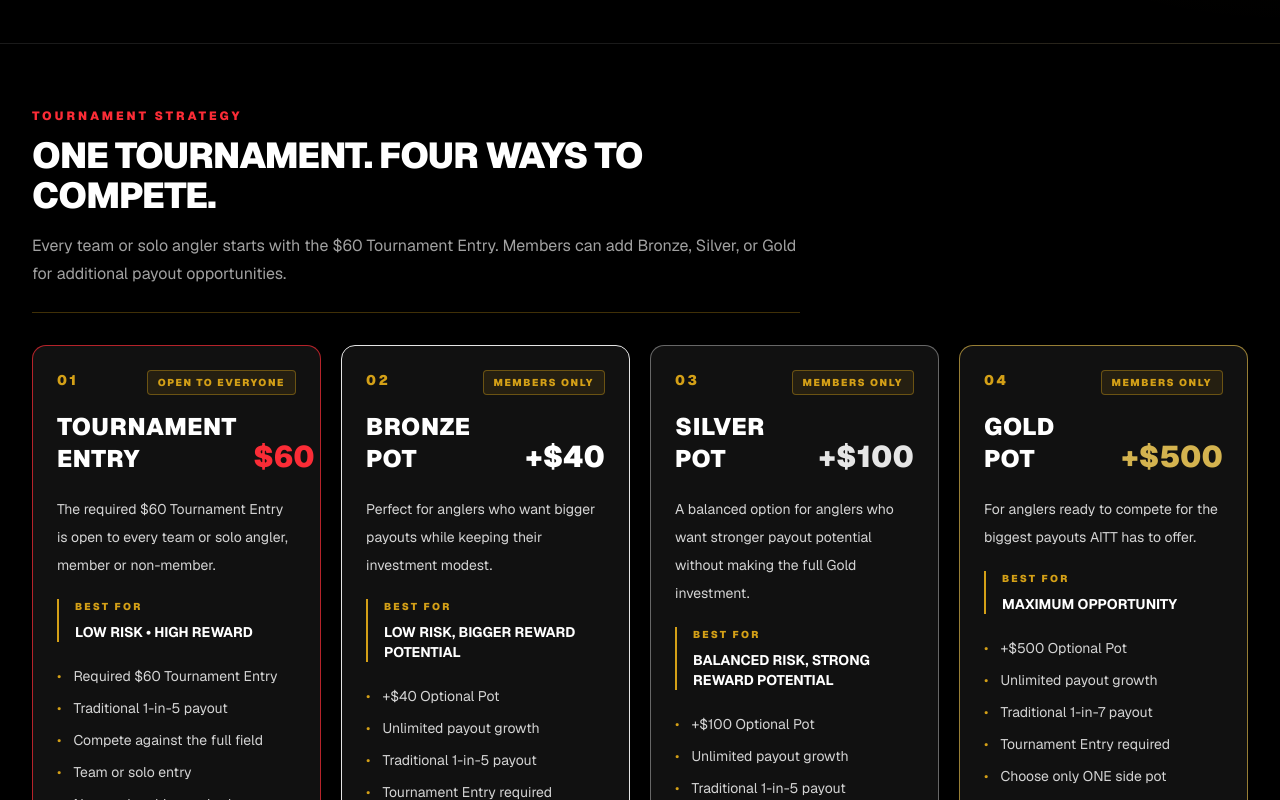
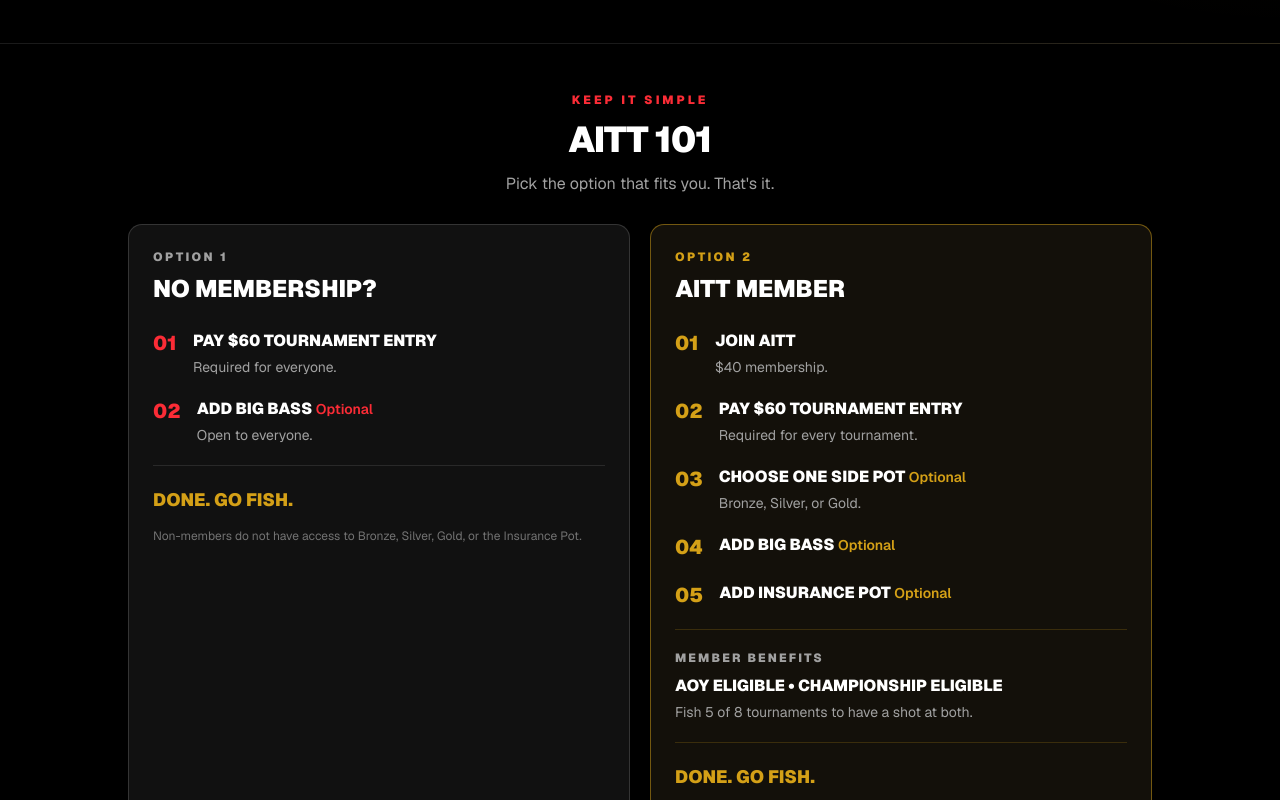
Before and after one commit to mikeshultz19/all-in-tournament-trail, a Next.js app: page /how-it-works in a window 1280 px wide. Shown: the part 620-1420 px from the top of the page. Built offline with nearby package versions, Linux system fonts and the light colour scheme.

Commit message:
AITT 101 section

```diff
--- a/app/api/registration-interest/route.ts
+++ b/app/api/registration-interest/route.ts
@@ -85,9 +85,30 @@
                   important All In Tournament Trail news.
                 </p>
 
-                <p style="margin:28px 0 0;font-size:18px;font-weight:bold;color:#d4a017;">
-                  Fish Your Way. Win Your Way.
-                </p>
+<p style="margin:24px 0 0;font-size:15px;line-height:1.7;color:#333333;">
+  Follow AITT:
+  <a
+    href="https://www.facebook.com/AllInTournamentTrail"
+    target="_blank"
+    rel="noopener noreferrer"
+    style="color:#1877F2;font-weight:bold;text-decoration:none;margin-left:6px;"
+  >
+    Facebook
+  </a>
+  <span style="color:#999999;"> | </span>
+  <a
+    href="https://www.instagram.com/allintournamenttrail/"
+    target="_blank"
+    rel="noopener noreferrer"
+    style="color:#E1306C;font-weight:bold;text-decoration:none;"
+  >
+    Instagram
+  </a>
+</p>
+
+<p style="margin:28px 0 0;font-size:18px;font-weight:bold;color:#d4a017;">
+  Fish Your Way. Win Your Way.
+</p>
 
                 <p style="margin:8px 0 0;font-size:14px;color:#777777;">
                   All In Tournament Trail
--- a/app/how-it-works/page.tsx
+++ b/app/how-it-works/page.tsx
@@ -235,7 +235,194 @@
 
         </div>
       </section>
+<section className="py-10 md:py-12">
+  <div className={PUBLIC_PAGE_CONTAINER}>
+    <div className="mx-auto max-w-5xl">
+      <div className="mb-7 text-center">
+        <p className="text-xs font-black uppercase tracking-[0.25em] text-red-500">
+          Keep It Simple
+        </p>
 
+        <h2 className="mt-3 text-3xl font-black uppercase tracking-tight text-white sm:text-4xl">
+          AITT 101
+        </h2>
+
+        <p className="mt-3 text-sm text-neutral-400 sm:text-base">
+          Pick the option that fits you. That&apos;s it.
+        </p>
+      </div>
+
+      <div className="grid gap-5 md:grid-cols-2">
+        {/* NON-MEMBER */}
+        <article className="rounded-xl border border-white/15 bg-[#111111] p-6">
+          <div className="mb-6">
+            <p className="text-xs font-black uppercase tracking-[0.2em] text-neutral-400">
+              Option 1
+            </p>
+
+            <h3 className="mt-2 text-2xl font-black uppercase text-white">
+              No Membership?
+            </h3>
+          </div>
+
+          <div className="space-y-5">
+            <div className="flex gap-4">
+              <span className="text-xl font-black text-red-500">01</span>
+
+              <div>
+                <p className="font-black uppercase text-white">
+                  Pay $60 Tournament Entry
+                </p>
+
+                <p className="mt-1 text-sm text-neutral-400">
+                  Required for everyone.
+                </p>
+              </div>
+            </div>
+
+            <div className="flex gap-4">
+              <span className="text-xl font-black text-red-500">02</span>
+
+              <div>
+                <p className="font-black uppercase text-white">
+                  Add Big Bass{" "}
+                  <span className="text-sm font-semibold normal-case text-red-500">
+                    Optional
+                  </span>
+                </p>
+
+                <p className="mt-1 text-sm text-neutral-400">
+                  Open to everyone.
+                </p>
+              </div>
+            </div>
+
+            <div className="border-t border-white/10 pt-5">
+              <p className="text-lg font-black uppercase text-[#D4A017]">
+                Done. Go Fish.
+              </p>
+
+              <p className="mt-3 text-xs leading-5 text-neutral-500">
+                Non-members do not have access to Bronze, Silver, Gold, or the
+                Insurance Pot.
+              </p>
+            </div>
+          </div>
+        </article>
+
+        {/* MEMBER */}
+        <article className="rounded-xl border border-[#D4A017]/50 bg-[#13100a] p-6">
+          <div className="mb-6">
+            <p className="text-xs font-black uppercase tracking-[0.2em] text-[#D4A017]">
+              Option 2
+            </p>
+
+            <h3 className="mt-2 text-2xl font-black uppercase text-white">
+              AITT Member
+            </h3>
+          </div>
+
+          <div className="space-y-5">
+            <div className="flex gap-4">
+              <span className="text-xl font-black text-[#D4A017]">01</span>
+
+              <div>
+                <p className="font-black uppercase text-white">
+                  Join AITT
+                </p>
+
+                <p className="mt-1 text-sm text-neutral-400">
+                  $40 membership.
+                </p>
+              </div>
+            </div>
+
+            <div className="flex gap-4">
+              <span className="text-xl font-black text-[#D4A017]">02</span>
+
+              <div>
+                <p className="font-black uppercase text-white">
+                  Pay $60 Tournament Entry
+                </p>
+
+                <p className="mt-1 text-sm text-neutral-400">
+                  Required for every tournament.
+                </p>
+              </div>
+            </div>
+
+            <div className="flex gap-4">
+              <span className="text-xl font-black text-[#D4A017]">03</span>
+
+              <div>
+                <p className="font-black uppercase text-white">
+                  Choose ONE Side Pot{" "}
+                  <span className="text-sm font-semibold normal-case text-[#D4A017]">
+                    Optional
+                  </span>
+                </p>
+
+                <p className="mt-1 text-sm text-neutral-400">
+                  Bronze, Silver, or Gold.
+                </p>
+              </div>
+            </div>
+
+            <div className="flex gap-4">
+              <span className="text-xl font-black text-[#D4A017]">04</span>
+
+              <div>
+                <p className="font-black uppercase text-white">
+                  Add Big Bass{" "}
+                  <span className="text-sm font-semibold normal-case text-[#D4A017]">
+                    Optional
+                  </span>
+                </p>
+              </div>
+            </div>
+
+            <div className="flex gap-4">
+              <span className="text-xl font-black text-[#D4A017]">05</span>
+
+              <div>
+                <p className="font-black uppercase text-white">
+                  Add Insurance Pot{" "}
+                  <span className="text-sm font-semibold normal-case text-[#D4A017]">
+                    Optional
+                  </span>
+                </p>
+              </div>
+            </div>
+
+            <div className="border-t border-[#D4A017]/20 pt-5">
+              <p className="text-xs font-black uppercase tracking-[0.18em] text-neutral-400">
+                Member Benefits
+              </p>
+
+              <p className="mt-2 font-black uppercase text-white">
+                AOY Eligible • Championship Eligible
+              </p>
+
+              <p className="mt-1 text-sm text-neutral-400">
+                Fish 5 of 8 tournaments to have a shot at both.
+              </p>
+            </div>
+
+            <div className="border-t border-[#D4A017]/20 pt-5">
+              <p className="text-lg font-black uppercase text-[#D4A017]">
+                Done. Go Fish.
+              </p>
+            </div>
+          </div>
+        </article>
+      </div>
+
+      <p className="mt-6 text-center text-sm font-semibold text-neutral-400">
+        See below for full details.
+      </p>
+    </div>
+  </div>
+</section>
       <section className="py-12 md:py-16">
         <div className={PUBLIC_PAGE_CONTAINER}>
 <SectionHeading
--- a/components/Header.tsx
+++ b/components/Header.tsx
@@ -182,7 +182,7 @@
     className="inline-flex h-9 shrink-0 items-center justify-center sm:h-10"
   >
     <span
-      className={`min-w-[42px] rounded border border-[#c9aa4a]/70 bg-black/70 px-1.5 py-1 text-center text-[0.42rem] font-black uppercase leading-none tracking-[0.08em] text-[#c9aa4a] transition hover:border-[#c9aa4a] hover:text-yellow-300 min-[375px]:min-w-[46px] min-[375px]:px-2 min-[375px]:text-[0.47rem] sm:min-w-[54px] sm:px-2.5 sm:text-[0.55rem] ${
+      className={`min-w-[42px] rounded border border-[#c9aa4a]/70 bg-black/70 px-1.5 py-1 text-center text-[0.42rem] font-black uppercase leading-none tracking-[0.08em] text-[#c9aa4a] transition active:scale-[0.96] hover:border-[#c9aa4a] hover:text-yellow-300 min-[375px]:min-w-[46px] min-[375px]:px-2 min-[375px]:text-[0.47rem] sm:min-w-[54px] sm:px-2.5 sm:text-[0.55rem] ${
         activeItem === "Bass Stack"
           ? "border-[#c9aa4a] text-yellow-300"
           : ""
@@ -204,7 +204,7 @@
     aria-current={
       activeItem === "How AITT Works" ? "page" : undefined
     }
-    className={`flex h-9 shrink-0 items-center justify-center whitespace-nowrap px-0.5 text-center text-[0.53rem] font-black uppercase leading-[0.95] tracking-[0.02em] text-yellow-400 transition duration-200 hover:text-yellow-300 hover:drop-shadow-[0_0_8px_rgba(250,204,21,0.45)] min-[375px]:text-[0.58rem] sm:h-10 sm:px-1 sm:text-[0.68rem] ${
+    className={`flex h-9 shrink-0 items-center justify-center whitespace-nowrap px-0.5 text-center text-[0.53rem] font-black uppercase leading-[0.95] tracking-[0.02em] text-yellow-400 transition duration-200 active:scale-[0.96] hover:text-yellow-300 hover:drop-shadow-[0_0_8px_rgba(250,204,21,0.45)] min-[375px]:text-[0.58rem] sm:h-10 sm:px-1 sm:text-[0.68rem] ${
       activeItem === "How AITT Works"
         ? "drop-shadow-[0_0_8px_rgba(250,204,21,0.5)]"
         : ""
@@ -225,7 +225,7 @@
    */}
   <Link
     href="/register"
-    className="inline-flex h-9 shrink-0 items-center justify-center rounded-md bg-red-700 px-1.5 text-[0.56rem] font-black uppercase tracking-[0.025em] text-white transition hover:bg-red-600 min-[375px]:px-2 min-[375px]:text-[0.61rem] sm:h-10 sm:px-3 sm:text-[0.7rem]"
+    className="inline-flex h-9 shrink-0 items-center justify-center rounded-md bg-red-700 px-1.5 text-[0.56rem] font-black uppercase tracking-[0.025em] text-white transition active:scale-[0.96] hover:bg-red-600 min-[375px]:px-2 min-[375px]:text-[0.61rem] sm:h-10 sm:px-3 sm:text-[0.7rem]"
   >
     Register
   </Link>
@@ -242,7 +242,7 @@
   </Link>
 
   <details className="group relative">
-              <summary className="flex h-9 list-none items-center justify-center gap-1 rounded-md border border-zinc-800 px-2 text-xs font-black uppercase tracking-[0.08em] text-zinc-100/90 transition duration-200 hover:border-zinc-600 hover:text-red-500 min-[375px]:px-2.5 sm:h-10 sm:gap-2 sm:px-3 [&::-webkit-details-marker]:hidden">
+              <summary className="flex h-9 list-none items-center justify-center gap-1 rounded-md border border-zinc-800 px-2 text-xs font-black uppercase tracking-[0.08em] text-zinc-100/90 transition duration-200 active:scale-[0.96] hover:border-zinc-600 hover:text-red-500 min-[375px]:px-2.5 sm:h-10 sm:gap-2 sm:px-3 [&::-webkit-details-marker]:hidden">
                 <Menu aria-hidden="true" className="h-4 w-4 shrink-0" />
 
                 <span className="hidden sm:inline">Menu</span>
```
